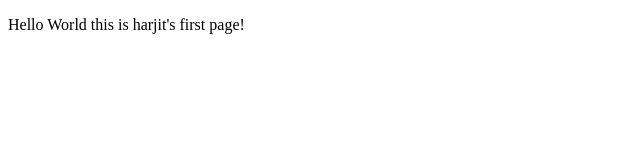
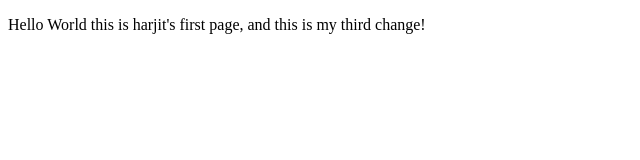
Before and after one commit to harjitm/harjitm.github.io, a plain HTML site: page index.html in a window 1280 px wide. Shown: the whole page, without its empty margins (0-640 px from the left). Drawn offline with Linux system fonts and the light colour scheme.

Commit message:
third change

```diff
--- a/index.html
+++ b/index.html
@@ -5,6 +5,6 @@
     <title>Harjits first github page</title>
   </head>
   <body>
-    <p>Hello World this is harjit's first page!</p>
+    <p>Hello World this is harjit's first page, and this is my third change!</p>
   </body>
 </html>
```
